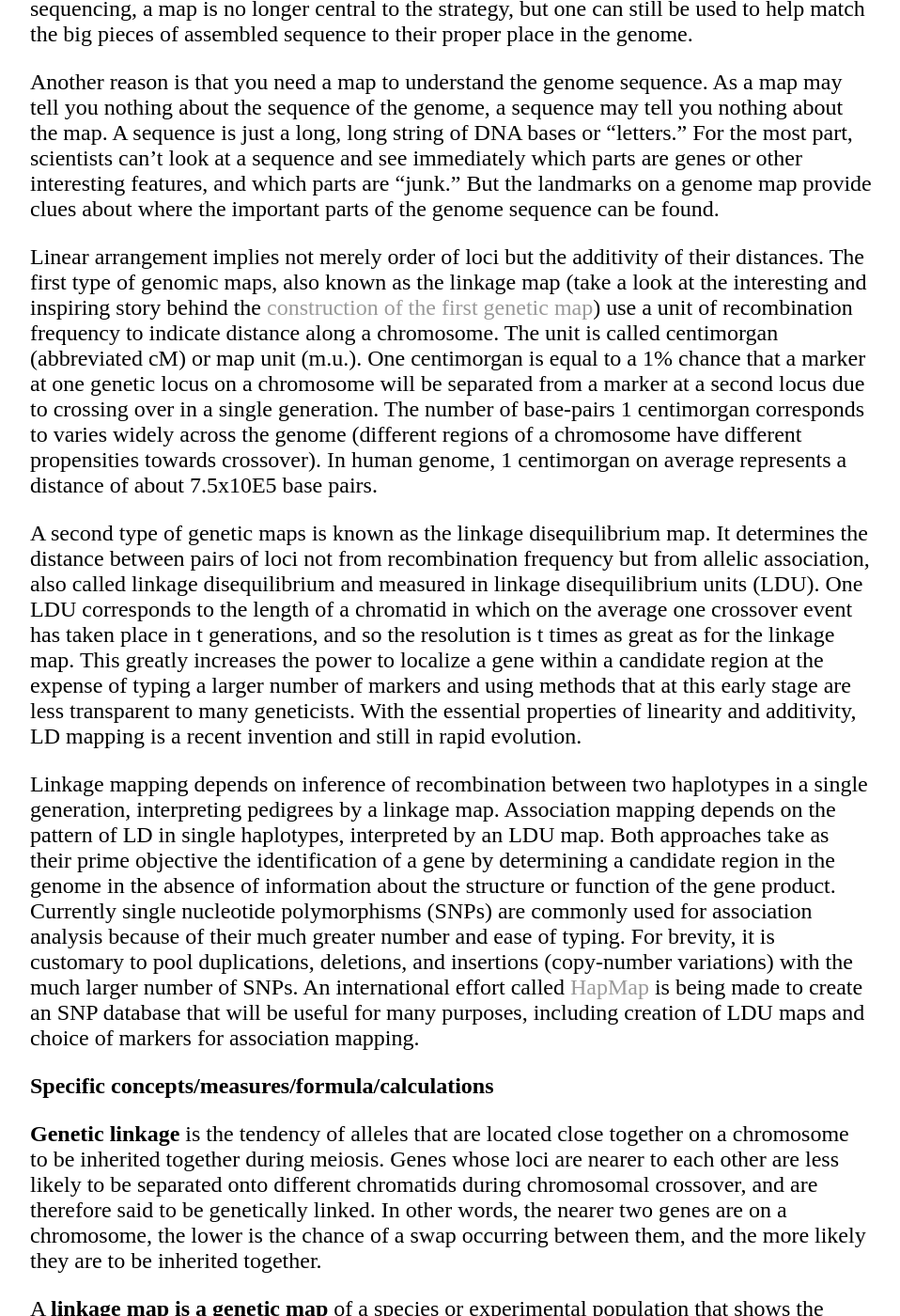
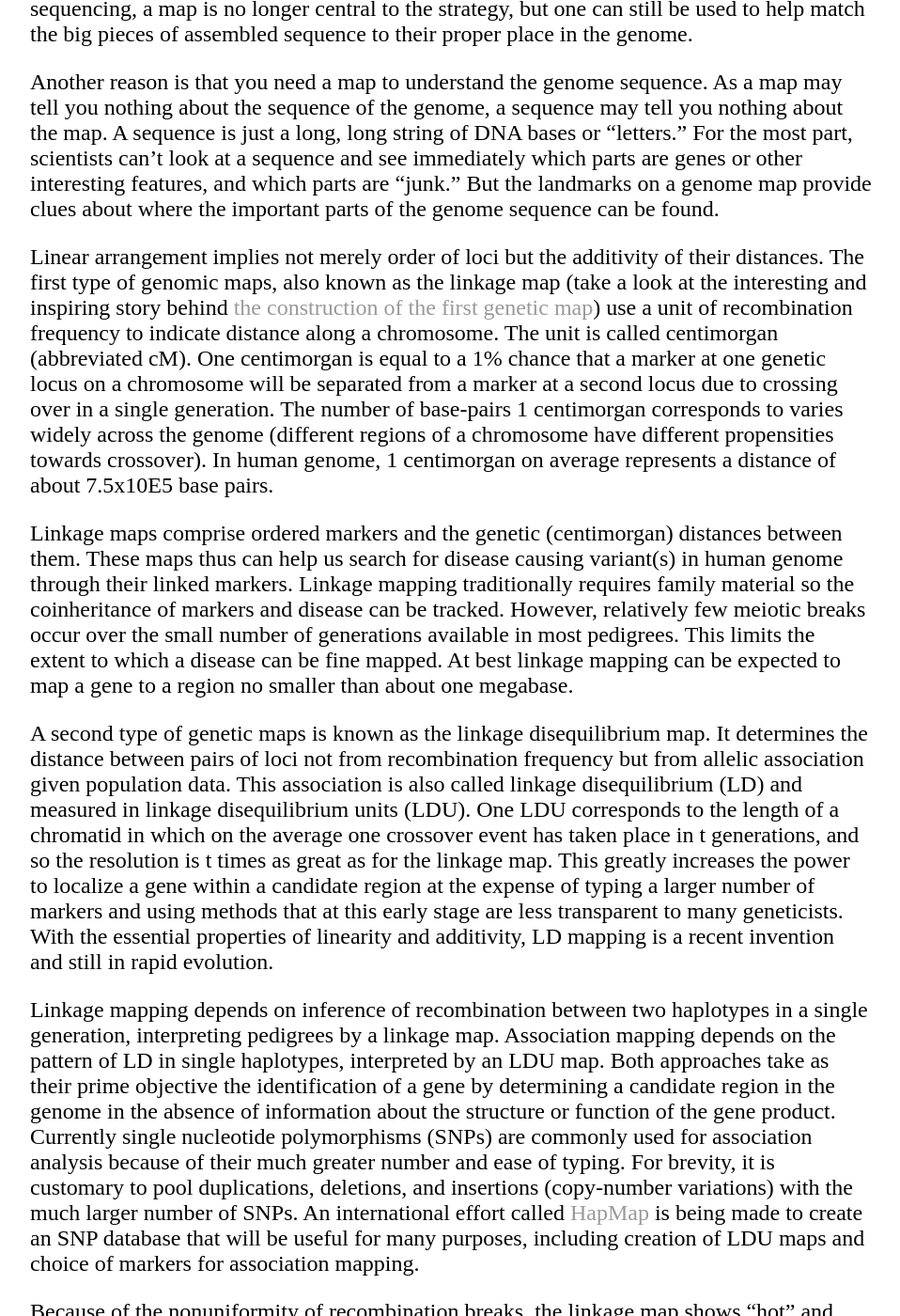
Before and after one commit to lybird300/lybird300.github.io, a Jekyll site: the page built from _posts/2015-04-21-gene-maps.md, in a window 1280 px wide and 1400 px high, scrolled down 1925 px. Shown: the whole window at 94% size, without its empty margins (160-1118 px from the left). Built offline with Jekyll 4.4.1, drawn with Linux system fonts in a browser that asks for light colours; some of the changed text lies outside the part shown.

Commit message:
Update 2015-04-21-gene-maps.md

```diff
--- a/_posts/2015-04-21-gene-maps.md
+++ b/_posts/2015-04-21-gene-maps.md
@@ -1,10 +1,10 @@
 ---
 layout: post
-title: "Genome maps and genetic mapping"
+title: "genetic maps and mapping"
 date: 2015-04-21
 ---
 <h2>Overview</h2>
-Like a physical map, a genome map tells people where they are and helps them get where they want to go. It contains a set of landmarks that helps scientists navigate around the genome, such as short DNA sequences, regulatory sites that turn genes on and off, and genes themselves. A genome map today is nothing close to a highly precise road map though. It is more like a map of North America made when Europeans were just beginning to explore the continent. Some parts of the genome have been mapped in great detail, while others remain relatively uncharted territory. It may turn out that a few landmarks on current genome maps appear in the wrong place or at the wrong distance from other landmarks. But over time, as scientists continue to explore the genome frontier, maps will become more accurate and more detailed.
+Like a physical map, a genetic map tells people where they are and helps them get where they want to go. It contains a set of landmarks that helps scientists navigate around the genome, such as short DNA sequences, regulatory sites that turn genes on and off, and genes themselves. A genome map today is nothing close to a highly precise road map though. It is more like a map of North America made when Europeans were just beginning to explore the continent. Some parts of the genome have been mapped in great detail, while others remain relatively uncharted territory. It may turn out that a few landmarks on current genome maps appear in the wrong place or at the wrong distance from other landmarks. But over time, as scientists continue to explore the genome frontier, maps will become more accurate and more detailed.
 
 Most everyday maps have length and width, latitude and longitude, like the world around us. But a genome map only has one dimension. It is linear, like the DNA molecules that make up the genome itself. A genome map looks like a straight line with landmarks noted at irregular intervals along it, much like the towns along the map of a highway. The landmarks are usually inscrutable combinations of letters and numbers that stand for genes or other features—for example, D14S72, GATA-P7042, and so on. Thus, a genome map is close to a genome sequence in portraying a genome, but they are different. Consider the following sequence:
 <br/><img alt="sequence" src="https://cloud.githubusercontent.com/assets/5496192/7442123/975c74ee-f0d1-11e4-9da1-b0ee862a3e29.gif" /><br/>
@@ -16,11 +16,16 @@
 
 Another reason is that you need a map to understand the genome sequence. As a map may tell you nothing about the sequence of the genome, a sequence may tell you nothing about the map. A sequence is just a long, long string of DNA bases or "letters." For the most part, scientists can't look at a sequence and see immediately which parts are genes or other interesting features, and which parts are "junk." But the landmarks on a genome map provide clues about where the important parts of the genome sequence can be found.
 
-Linear arrangement implies not merely order of loci but the additivity of their distances. The first type of genomic maps, also known as the linkage map (take a look at the interesting and inspiring story behind the <a href="http://www.discoveryandinnovation.com/BIOL202/notes/lecture7.html">construction of the first genetic map</a>) use a unit of recombination frequency to indicate distance along a chromosome. The unit is called centimorgan (abbreviated cM) or map unit (m.u.). One centimorgan is equal to a 1% chance that a marker at one genetic locus on a chromosome will be separated from a marker at a second locus due to crossing over in a single generation. The number of base-pairs 1 centimorgan corresponds to varies widely across the genome (different regions of a chromosome have different propensities towards crossover). In human genome, 1 centimorgan on average represents a distance of about 7.5x10E5 base pairs.
+Linear arrangement implies not merely order of loci but the additivity of their distances. The first type of genomic maps, also known as the linkage map (take a look at the interesting and inspiring story behind <a href="http://www.discoveryandinnovation.com/BIOL202/notes/lecture7.html">the construction of the first genetic map</a>) use a unit of recombination frequency to indicate distance along a chromosome. The unit is called centimorgan (abbreviated cM). One centimorgan is equal to a 1% chance that a marker at one genetic locus on a chromosome will be separated from a marker at a second locus due to crossing over in a single generation. The number of base-pairs 1 centimorgan corresponds to varies widely across the genome (different regions of a chromosome have different propensities towards crossover). In human genome, 1 centimorgan on average represents a distance of about 7.5x10E5 base pairs.
 
-A second type of genetic maps is known as the linkage disequilibrium map. It determines the distance between pairs of loci not from recombination frequency but from allelic association, also called linkage disequilibrium and measured in linkage disequilibrium units (LDU). One LDU corresponds to the length of a chromatid in which on the average one crossover event has taken place in t generations, and so the resolution is t times as great as for the linkage map. This greatly increases the power to localize a gene within a candidate region at the expense of typing a larger number of markers and using methods that at this early stage are less transparent to many geneticists. With the essential properties of linearity and additivity, LD mapping is a recent invention and still in rapid evolution.
+Linkage maps comprise ordered markers and the genetic (centimorgan) distances between them. These maps thus can help us search for disease causing variant(s) in human genome through their linked markers. Linkage mapping traditionally requires family material so the coinheritance of markers and disease can be tracked. However, relatively few meiotic breaks occur over the small number of generations available in most pedigrees. This limits the extent to which a disease can be fine mapped. At best linkage mapping can be expected to map a gene to a region no smaller than about one megabase.
+
+A second type of genetic maps is known as the linkage disequilibrium map. It determines the distance between pairs of loci not from recombination frequency but from allelic association given population data. This association is also called linkage disequilibrium (LD) and measured in linkage disequilibrium units (LDU). One LDU corresponds to the length of a chromatid in which on the average one crossover event has taken place in t generations, and so the resolution is t times as great as for the linkage map. This greatly increases the power to localize a gene within a candidate region at the expense of typing a larger number of markers and using methods that at this early stage are less transparent to many geneticists. With the essential properties of linearity and additivity, LD mapping is a recent invention and still in rapid evolution.
 
 Linkage mapping depends on inference of recombination between two haplotypes in a single generation, interpreting pedigrees by a linkage map. Association mapping depends on the pattern of LD in single haplotypes, interpreted by an LDU map. Both approaches take as their prime objective the identification of a gene by determining a candidate region in the genome in the absence of information about the structure or function of the gene product. Currently single nucleotide polymorphisms (SNPs) are commonly used for association analysis because of their much greater number and ease of typing. For brevity, it is customary to pool duplications, deletions, and insertions (copy-number variations) with the much larger number of SNPs. An international effort called <a href="http://hapmap.ncbi.nlm.nih.gov/">HapMap</a> is being made to create an SNP database that will be useful for many purposes, including creation of LDU maps and choice of markers for association mapping.
+
+Because of the nonuniformity of recombination breaks, the linkage map shows “hot” and “cold” regions where the recombination rate is locally high and low, respectively.
+
 
 <h2>Specific concepts/measures/formula/calculations</h2>
 <b>Genetic linkage</b> is the tendency of alleles that are located close together on a chromosome to be inherited together during meiosis. Genes whose loci are nearer to each other are less likely to be separated onto different chromatids during chromosomal crossover, and are therefore said to be genetically linked. In other words, the nearer two genes are on a chromosome, the lower is the chance of a swap occurring between them, and the more likely they are to be inherited together.
```
